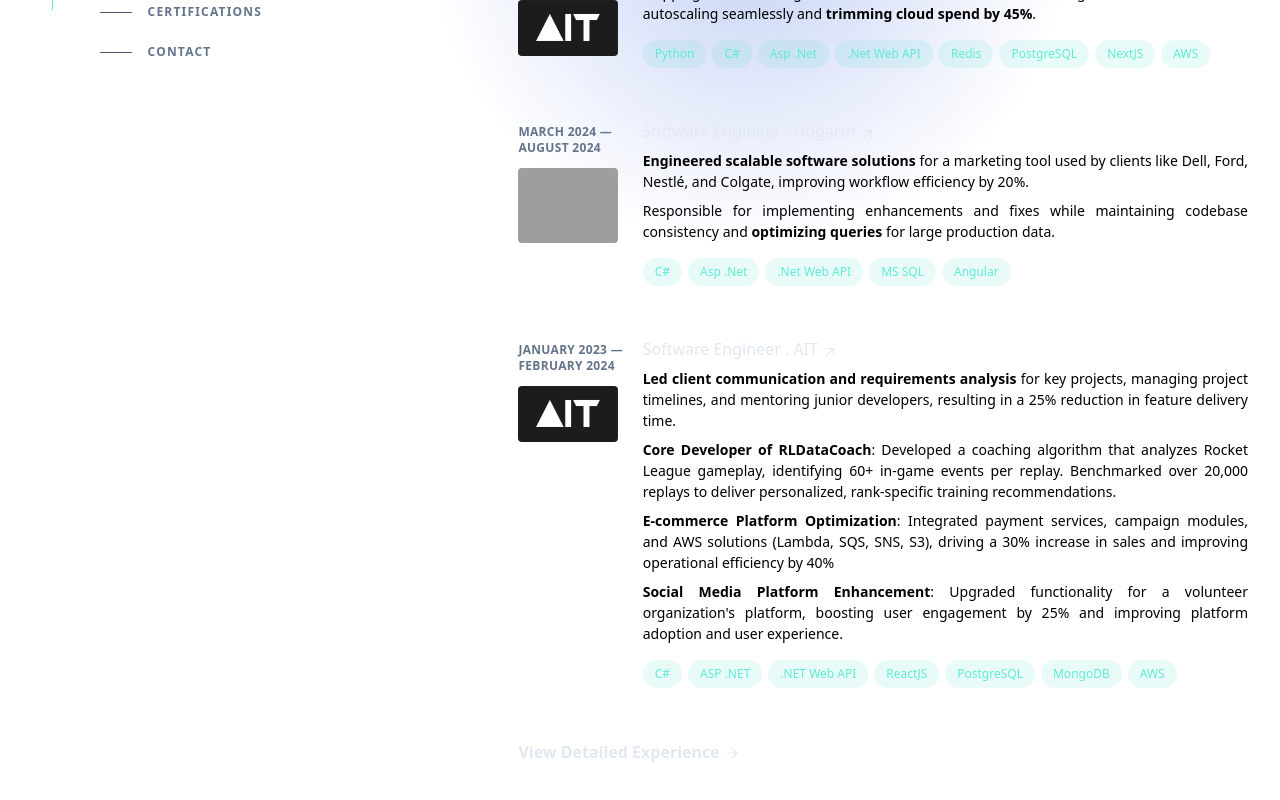
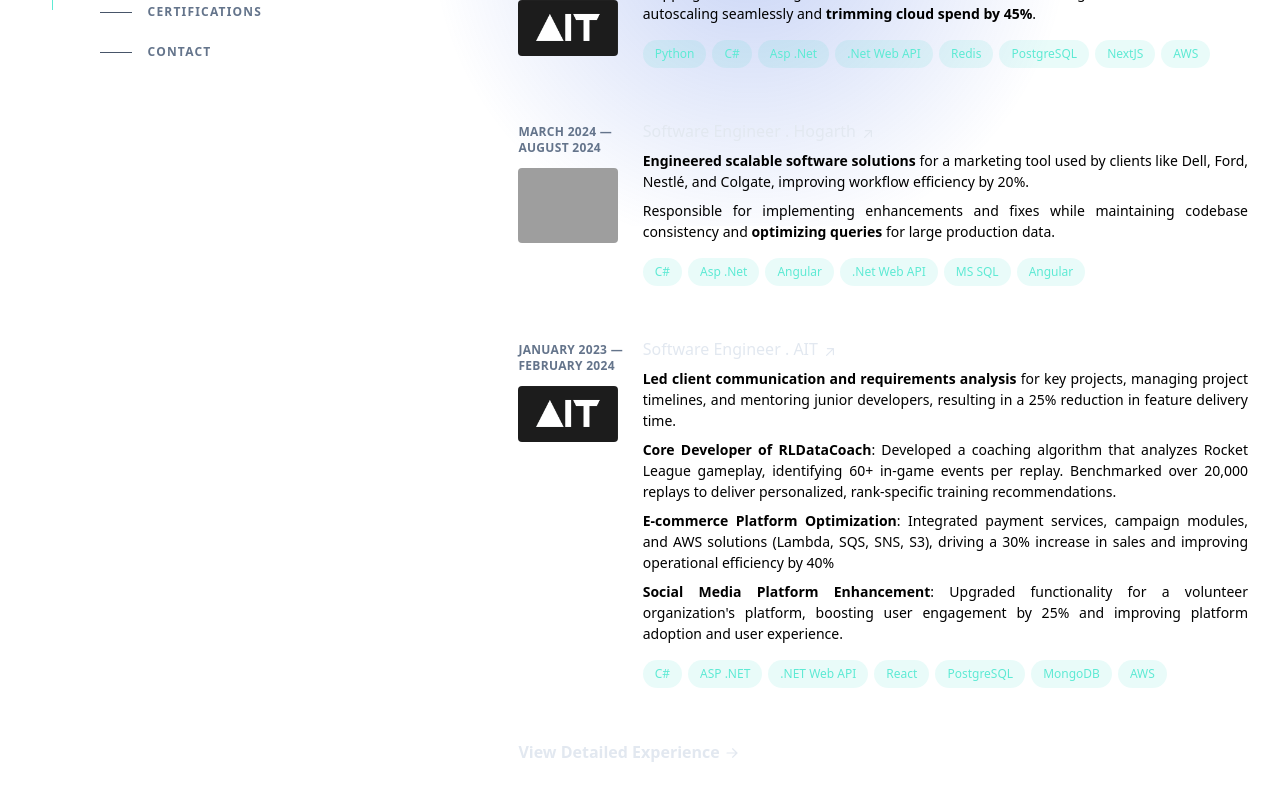
Before and after one commit to ismaelmiah/Portfolio-v2, a Next.js app: page / in a window 1280 px wide. Shown: the part 574-1374 px from the top of the page. Built offline with nearby package versions, Linux system fonts and the light colour scheme; grey boxes are pictures that could not be loaded.

Commit message:
Update index.tsx

```diff
--- a/pages/experience/index.tsx
+++ b/pages/experience/index.tsx
@@ -70,7 +70,7 @@
       "<b>Engineered scalable software solutions</b> for a marketing tool used by clients like Dell, Ford, Nestlé, and Colgate, improving workflow efficiency by 20%.",
       "Responsible for implementing enhancements and fixes while maintaining codebase consistency and <b>optimizing queries</b> for large production data."
     ],
-    technologies: ["C#", "Asp .Net", ".Net Web API", "MS SQL", "Angular"]
+    technologies: ["C#", "Asp .Net", "Angular", ".Net Web API", "MS SQL", "Angular"]
   },
   {
     period: "January 2023 — February 2024",
@@ -84,7 +84,7 @@
       "<b>E-commerce Platform Optimization</b>: Integrated payment services, campaign modules, and AWS solutions (Lambda, SQS, SNS, S3), driving a 30% increase in sales and improving operational efficiency by 40%",
       "<b>Social Media Platform Enhancement</b>: Upgraded functionality for a volunteer organization's platform, boosting user engagement by 25% and improving platform adoption and user experience."
     ],
-    technologies: ["C#", "ASP .NET", ".NET Web API", "ReactJS", "PostgreSQL", "MongoDB", "AWS"]
+    technologies: ["C#", "ASP .NET", ".NET Web API", "React", "PostgreSQL", "MongoDB", "AWS"]
   }
 ];
 
```
